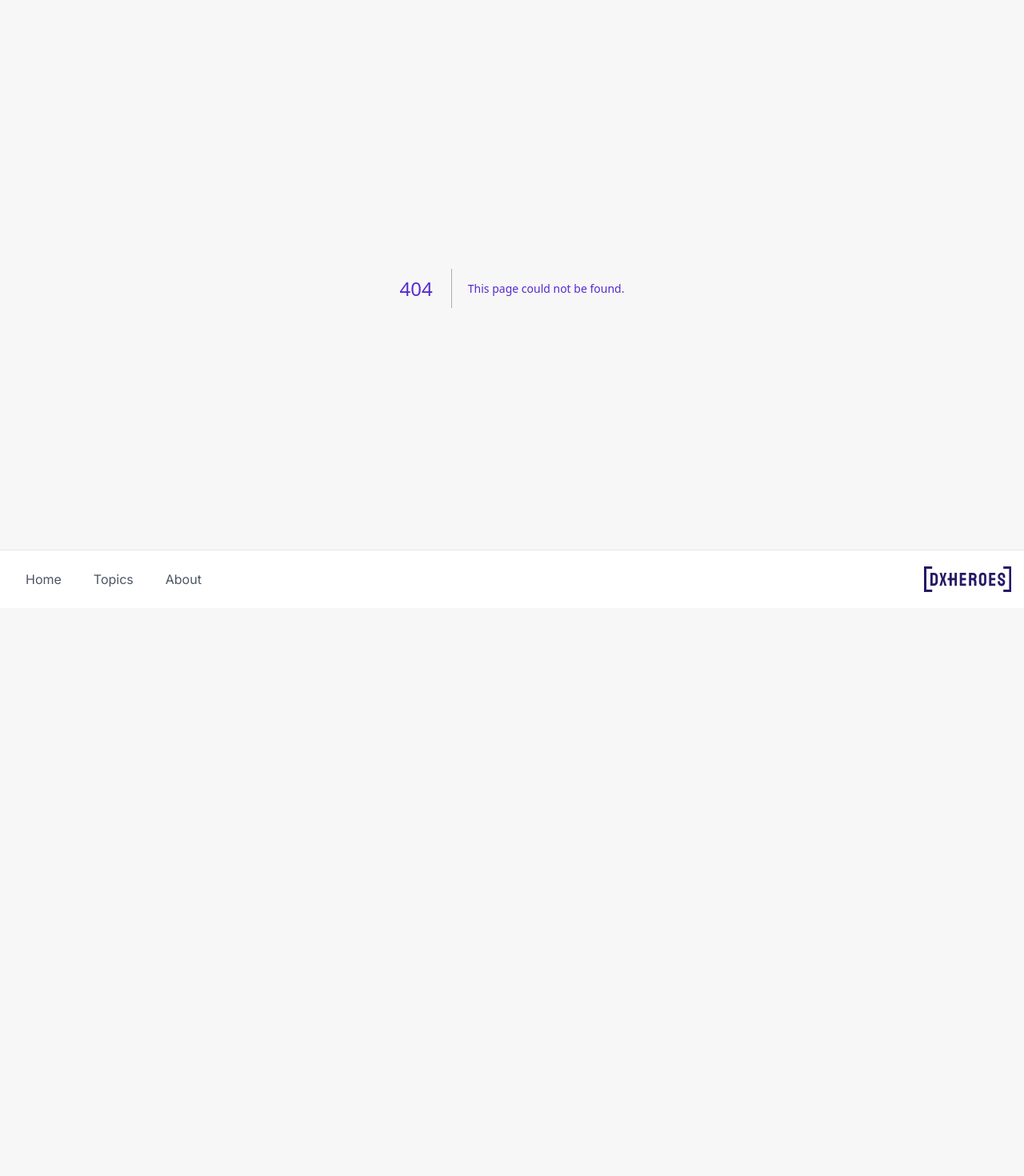
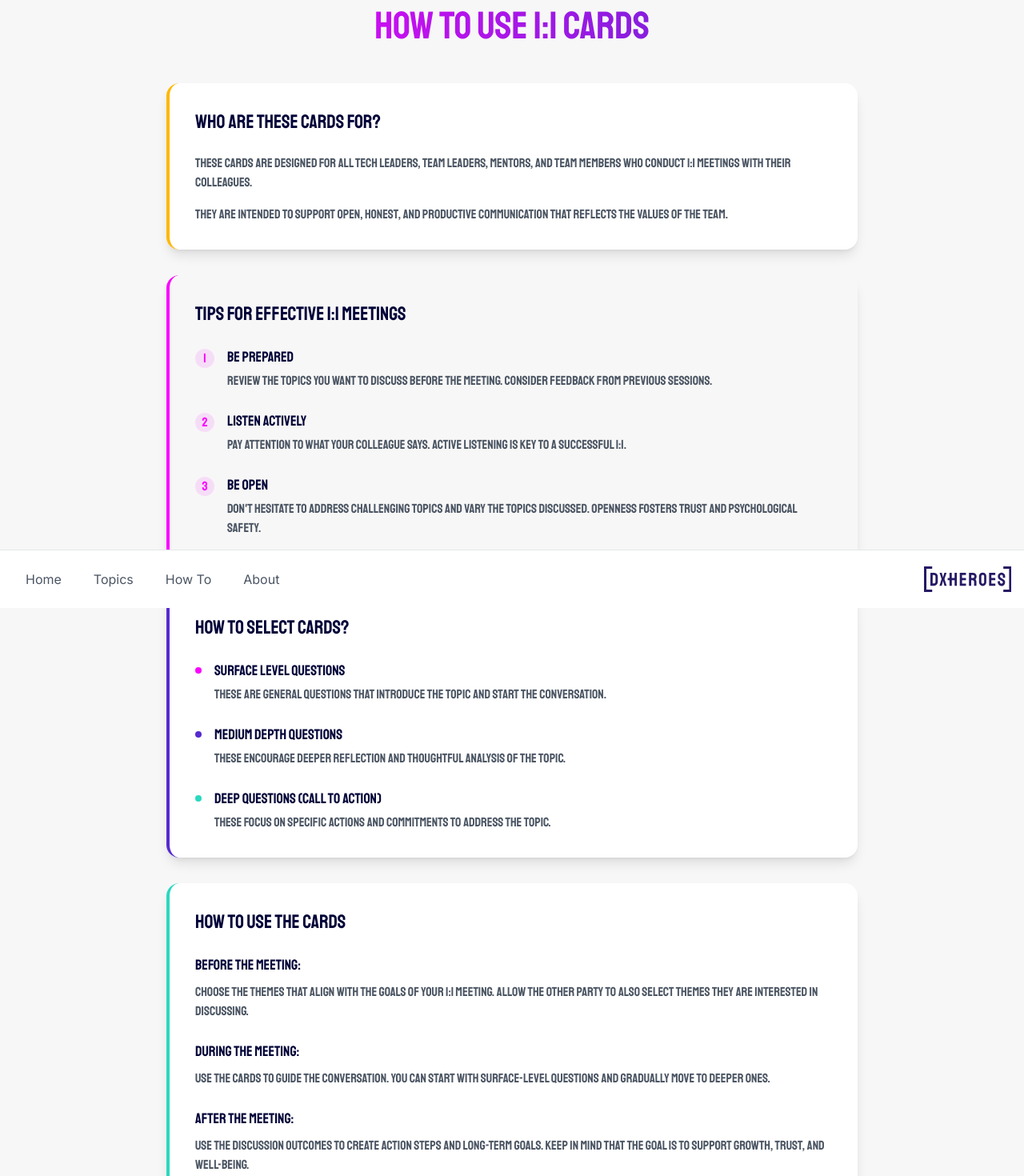
Before and after one commit to DXHeroes/1on1-cards, a Next.js app: page /how-to in a window 1280 px wide. Before the commit this address had no page. Shown: the part 40-1510 px from the top of the page at 80% size. Before the commit the page ends 800 px from the top, so only its background shows below. Built offline with nearby package versions, Linux system fonts and the light colour scheme.

Commit message:
feat: add how to page

```diff
--- a/src/app/about/page.tsx
+++ b/src/app/about/page.tsx
@@ -5,8 +5,8 @@ import { FaLinkedin } from 'react-icons/fa';
 
 export default function About() {
   return (
-    <div className="min-h-screen bg-gradient-to-b from-gray-50 to-white">
-      <div className="max-w-3xl mx-auto px-4 py-16">
+    <div className="min-h-screen">
+      <div className="max-w-3xl mx-auto px-4">
         <div className="text-center mb-12">
           <h1 className="text-3xl sm:text-5xl font-staatliches mb-6 bg-clip-text text-transparent bg-gradient-to-r from-electric-violet to-purple">
             About This Project
--- a/src/app/components/Navigation.tsx
+++ b/src/app/components/Navigation.tsx
@@ -31,6 +31,13 @@ export default function Navigation({ showBack = true }: NavigationProps) {
             </Link>
 
             <Link
+              href="/how-to"
+              className="px-4 py-2 text-gray-600 hover:bg-gray-100 rounded-lg transition-colors text-sm sm:text-base font-inter"
+            >
+              How To
+            </Link>
+
+            <Link
               href="/about"
               className="px-4 py-2 text-gray-600 hover:bg-gray-100 rounded-lg transition-colors text-sm sm:text-base font-inter"
             >
--- /dev/null
+++ b/src/app/how-to/page.tsx
@@ -0,0 +1,111 @@
+'use client';
+
+import Navigation from '../components/Navigation';
+
+export default function HowTo() {
+  return (
+    <div className="min-h-screen">
+      <div className="max-w-4xl mx-auto px-4">
+        <div className="text-center mb-12">
+          <h1 className="text-3xl sm:text-5xl font-staatliches mb-6 bg-clip-text text-transparent bg-gradient-to-r from-electric-violet to-purple">
+            How To Use 1:1 Cards
+          </h1>
+        </div>
+
+        <div className="grid gap-8">
+          {/* Target Audience Section */}
+          <div className="bg-white rounded-2xl shadow-lg p-8 border-l-4 border-selective-yellow">
+            <h2 className="text-2xl font-staatliches text-stratos mb-6">Who Are These Cards For?</h2>
+            <p className="text-gray-600 mb-4">
+              These cards are designed for all tech leaders, team leaders, mentors, and team members who conduct 1:1 meetings with their colleagues.
+            </p>
+            <p className="text-gray-600">
+              They are intended to support open, honest, and productive communication that reflects the values of the team.
+            </p>
+          </div>
+
+          {/* Tips Section */}
+          <div className="rounded-2xl shadow-lg p-8 border-l-4 border-electric-violet">
+            <h2 className="text-2xl font-staatliches text-stratos mb-6">Tips for Effective 1:1 Meetings</h2>
+            <ul className="space-y-6">
+              <li className="flex gap-4">
+                <span className="flex-shrink-0 w-6 h-6 rounded-full bg-electric-violet/10 flex items-center justify-center mt-1">
+                  <span className="text-electric-violet font-medium">1</span>
+                </span>
+                <div>
+                  <h3 className="font-staatliches text-lg text-stratos mb-1">Be prepared</h3>
+                  <p className="text-gray-600">Review the topics you want to discuss before the meeting. Consider feedback from previous sessions.</p>
+                </div>
+              </li>
+              <li className="flex gap-4">
+                <span className="flex-shrink-0 w-6 h-6 rounded-full bg-electric-violet/10 flex items-center justify-center mt-1">
+                  <span className="text-electric-violet font-medium">2</span>
+                </span>
+                <div>
+                  <h3 className="font-staatliches text-lg text-stratos mb-1">Listen actively</h3>
+                  <p className="text-gray-600">Pay attention to what your colleague says. Active listening is key to a successful 1:1.</p>
+                </div>
+              </li>
+              <li className="flex gap-4">
+                <span className="flex-shrink-0 w-6 h-6 rounded-full bg-electric-violet/10 flex items-center justify-center mt-1">
+                  <span className="text-electric-violet font-medium">3</span>
+                </span>
+                <div>
+                  <h3 className="font-staatliches text-lg text-stratos mb-1">Be open</h3>
+                  <p className="text-gray-600">Don&apos;t hesitate to address challenging topics and vary the topics discussed. Openness fosters trust and psychological safety.</p>
+                </div>
+              </li>
+            </ul>
+          </div>
+
+          {/* Card Types Section */}
+          <div className="bg-white rounded-2xl shadow-lg p-8 border-l-4 border-purple">
+            <h2 className="text-2xl font-staatliches text-stratos mb-6">How to Select Cards?</h2>
+            <div className="space-y-6">
+              <div className="flex gap-4">
+                <span className="flex-shrink-0 w-2 h-2 rounded-full bg-electric-violet mt-2.5" />
+                <div>
+                  <h3 className="font-staatliches text-lg text-stratos mb-1">Surface Level Questions</h3>
+                  <p className="text-gray-600">These are general questions that introduce the topic and start the conversation.</p>
+                </div>
+              </div>
+              <div className="flex gap-4">
+                <span className="flex-shrink-0 w-2 h-2 rounded-full bg-purple mt-2.5" />
+                <div>
+                  <h3 className="font-staatliches text-lg text-stratos mb-1">Medium Depth Questions</h3>
+                  <p className="text-gray-600">These encourage deeper reflection and thoughtful analysis of the topic.</p>
+                </div>
+              </div>
+              <div className="flex gap-4">
+                <span className="flex-shrink-0 w-2 h-2 rounded-full bg-turquoise mt-2.5" />
+                <div>
+                  <h3 className="font-staatliches text-lg text-stratos mb-1">Deep Questions (Call to Action)</h3>
+                  <p className="text-gray-600">These focus on specific actions and commitments to address the topic.</p>
+                </div>
+              </div>
+            </div>
+          </div>
+
+          {/* Usage Guide Section */}
+          <div className="bg-white rounded-2xl shadow-lg p-8 border-l-4 border-turquoise">
+            <h2 className="text-2xl font-staatliches text-stratos mb-6">How to Use the Cards</h2>
+            <div className="space-y-6">
+              <div>
+                <h3 className="font-staatliches text-lg text-stratos mb-2">Before the meeting:</h3>
+                <p className="text-gray-600">Choose the themes that align with the goals of your 1:1 meeting. Allow the other party to also select themes they are interested in discussing.</p>
+              </div>
+              <div>
+                <h3 className="font-staatliches text-lg text-stratos mb-2">During the meeting:</h3>
+                <p className="text-gray-600">Use the cards to guide the conversation. You can start with surface-level questions and gradually move to deeper ones.</p>
+              </div>
+              <div>
+                <h3 className="font-staatliches text-lg text-stratos mb-2">After the meeting:</h3>
+                <p className="text-gray-600">Use the discussion outcomes to create action steps and long-term goals. Keep in mind that the goal is to support growth, trust, and well-being.</p>
+              </div>
+            </div>
+          </div>        </div>
+      </div>
+      <Navigation />
+    </div>
+  );
+}
--- a/src/app/layout.tsx
+++ b/src/app/layout.tsx
@@ -18,7 +18,7 @@ export default function RootLayout({
 }>) {
   return (
     <html lang="en">
-      <body className={`${inter.className} ${staatliches.className} font-inter bg-athens-gray text-purple`}>
+      <body className={`${inter.className} ${staatliches.className} font-inter bg-athens-gray text-purple pt-12 pb-24`}>
         <Navigation />
         {children}
       </body>
--- a/src/app/page.tsx
+++ b/src/app/page.tsx
@@ -7,7 +7,7 @@ export default function Home() {
   const router = useRouter();
 
   return (
-    <div className="min-h-screen bg-gradient-to-b from-gray-50 to-white">
+    <div className="min-h-screen">
       <div className="max-w-5xl mx-auto px-4">
         {/* Hero Section */}
         <div className="text-center mb-16">
@@ -67,18 +67,31 @@ export default function Home() {
 
         {/* CTA Button */}
         <div className="text-center">
+          <div className="flex gap-4 justify-center">
             <button
               type="button"
               onClick={() => router.push('/topics')}
               className="inline-flex items-center px-8 py-4 bg-gradient-to-r from-electric-violet to-purple text-white rounded-xl hover:shadow-lg hover:scale-105 transition-all duration-200 text-xl font-staatliches group"
             >
               Start Exploring
-            <svg className="ml-2 w-5 h-5 group-hover:translate-x-1 transition-transform" fill="none" viewBox="0 0 24 24" stroke="currentColor" aria-hidden="true" title="Arrow right">
+              <svg className="ml-2 w-5 h-5 group-hover:translate-x-1 transition-transform" fill="none" viewBox="0 0 24 24" stroke="currentColor" aria-hidden="true">
                 <path strokeLinecap="round" strokeLinejoin="round" strokeWidth={2} d="M13 7l5 5m0 0l-5 5m5-5H6" />
+              </svg>
+            </button>
+
+            <button
+              type="button"
+              onClick={() => router.push('/how-to')}
+              className="inline-flex items-center px-8 py-4 border-2 border-electric-violet text-electric-violet rounded-xl hover:shadow-lg hover:scale-105 transition-all duration-200 text-xl font-staatliches group"
+            >
+              How To Use
+              <svg className="ml-2 w-5 h-5 group-hover:translate-x-1 transition-transform" fill="none" viewBox="0 0 24 24" stroke="currentColor" aria-hidden="true">
+                <path strokeLinecap="round" strokeLinejoin="round" strokeWidth={2} d="M8.228 9c.549-1.165 2.03-2 3.772-2 2.21 0 4 1.343 4 3 0 1.4-1.278 2.575-3.006 2.907-.542.104-.994.54-.994 1.093m0 3h.01M21 12a9 9 0 11-18 0 9 9 0 0118 0z" />
               </svg>
             </button>
           </div>
         </div>
       </div>
+    </div>
   );
 }
```
Lines whose indentation alone changed are shown as unchanged.
